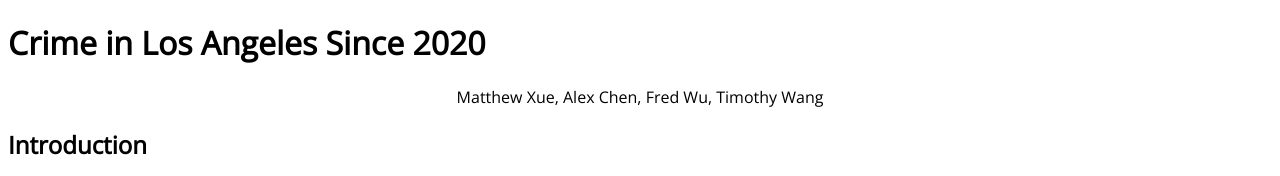
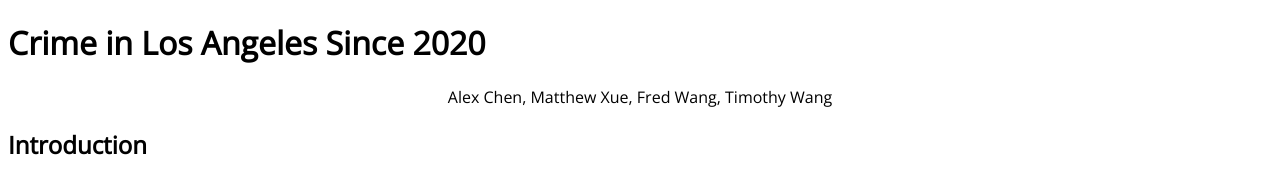
Before and after one commit to timaeusx/ds4200-genomics, a plain HTML site: page index.html in a window 1280 px wide. Shown: the top 176 px of the page. Drawn offline with nearby package versions, Linux system fonts and the light colour scheme; a script that the page names is missing.

Commit message:
fix and alphabetize names

```diff
--- a/index.html
+++ b/index.html
@@ -11,7 +11,7 @@
   </head>
   <body>
     <h1>Crime in Los Angeles Since 2020</h1>
-    <p style="text-align: center">Matthew Xue, Alex Chen, Fred Wu, Timothy Wang</p>
+    <p style="text-align: center">Alex Chen, Matthew Xue, Fred Wang, Timothy Wang</p>
 
     <h2>Introduction</h2>
     <p>Los Angeles is the second most populous city in the United States, contributing about a quarter of California's GDP and approximately four percent of the USA's GDP. However, the downside of being such a large city is the higher incidence of crime. We find it intriguing to analyze LA crime data from 2020 to 2024 to gain insights into various topics such as crime trends, patterns, and demographics within the city. We deem this topic significant because it can inform crime prevention strategies and policy making.</p>
```
